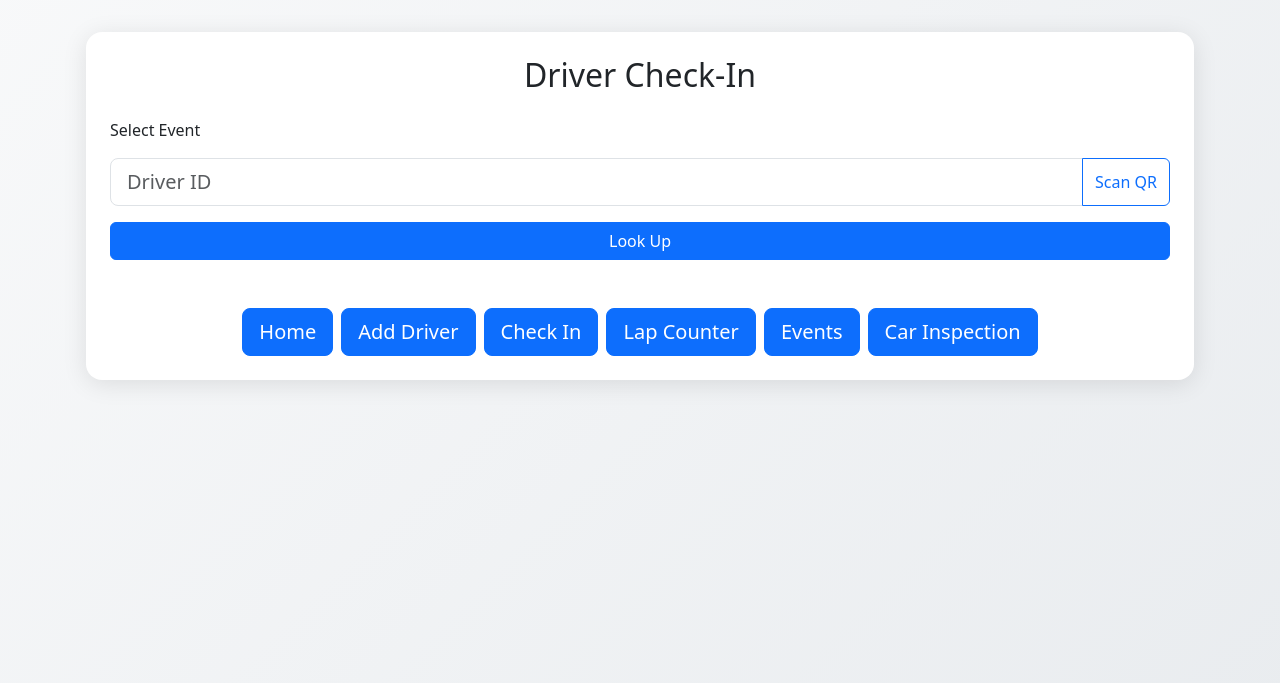
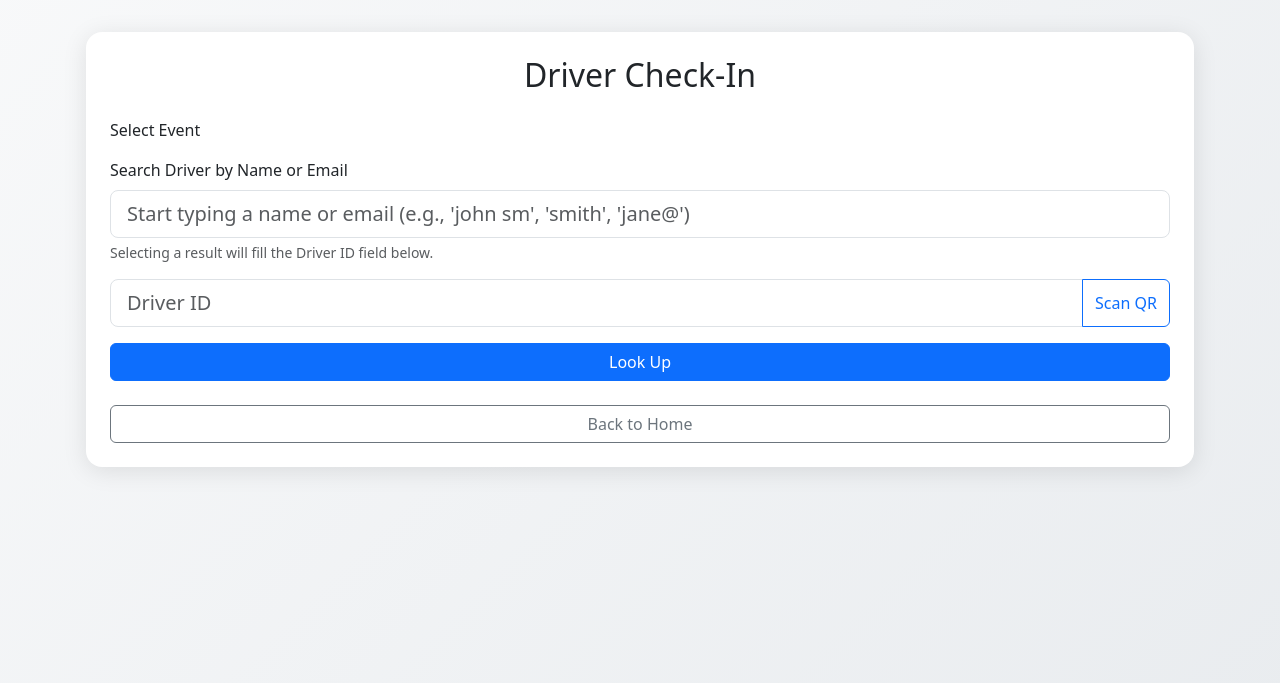
Before and after one commit to johnatrootdynamics/Race-Keeper, a Flask app: page /check_in in a window 1280 px wide. Shown: the part 66-749 px from the top of the page. Run offline with Flask 3, Linux system fonts and the light colour scheme; the visitor is signed in with stand-in values (Sample User, id 1); data that the repository does not hold is empty; some libraries are stand-ins or nearby versions.

Commit message:
instasearch

```diff
--- a/app.py
+++ b/app.py
@@ -1,5 +1,3 @@
-# app.pyd
-
 from flask import *
 from flask_mysqldb import MySQL
 from werkzeug.utils import secure_filename
@@ -37,14 +35,9 @@ SECRET_KEY = "GSypLUEoucbfk1rVm7EmKSu5ApdEwkqiFHq8VzV4"
 BUCKET_NAME = "oswimages"
 MINIO_API_HOST = "https://s3-api.root-dynamics.com"
 
-
 app.config['BOLD_API_BASE']    = "https://api.boldsign.com/v1"
 app.config['BOLD_API_KEY']     = "MzdkZDFmN2YtOWQwZS00YjM4LWIyYTUtMmFkNDdiMjMxZGMw"
 app.config['BOLD_TEMPLATE_ID'] = "e5c8f024-64df-4bdc-9142-3a04c01a154a"
-
-
-
-
 
 mysql = MySQL(app)
 login_manager = LoginManager()
@@ -52,7 +45,6 @@ login_manager.init_app(app)
 login_manager.login_view = 'login'
 
 roles = ["user","admin"]
-
 
 @app.template_global()
 def get_all_drivers():
@@ -62,16 +54,16 @@ def get_all_drivers():
     cur.close()
     return ds
 
-#To pull profile picture for navbar
+# To pull profile picture for navbar
 @app.context_processor
 def inject_profile_pic():
     fallback = url_for("static", filename="img/default_profile.png")
     if current_user.is_authenticated:
-        cur = mysql.connection.cursor()
+        cur = mysql.connection.cursor(DictCursor)  # ensure dict rows
         cur.execute("SELECT picture_path FROM drivers WHERE id = %s", (current_user.id,))
         row = cur.fetchone()
         cur.close()
-        if row and row["picture_path"]:
+        if row and row.get("picture_path"):
             return dict(profile_pic_url=row["picture_path"])
     return dict(profile_pic_url=fallback)
 
@@ -93,7 +85,7 @@ def role_required(*roles):
 
 @login_manager.user_loader
 def load_user(user_id):
-    cursor = mysql.connection.cursor()
+    cursor = mysql.connection.cursor(DictCursor)
     cursor.execute('SELECT * FROM drivers WHERE id = %s', (user_id,))
     user = cursor.fetchone()
     cursor.close()
@@ -125,7 +117,7 @@ def register():
         phone_number  = request.form['phone_number']
         dclass        = request.form['dclass']
         username      = request.form['username']
-        email         = request.form['email']          # ← NEW
+        email         = request.form['email']
         password      = request.form['password']
         hashed_pwd    = generate_password_hash(password, method='scrypt')
 
@@ -158,7 +150,7 @@ def register():
         """, (
             first_name, last_name, city, state, zipcode,
             date_of_birth, address, phone_number, picture_path,
-            dclass, username, email, hashed_pwd, role      # ← email inserted here
+            dclass, username, email, hashed_pwd, role
         ))
         mysql.connection.commit()
         cur.close()
@@ -170,7 +162,6 @@ def register():
         'register.html',
         show_role_selection=show_role_selection
     )
-
 
 @app.route('/login', methods=['GET', 'POST'])
 def login():
@@ -201,66 +192,12 @@ def login():
 
     return render_template('login.html')
 
-
 def get_driver_data(driver_id):
     cur = mysql.connection.cursor(DictCursor)
     cur.execute("SELECT * FROM drivers WHERE id = %s", (driver_id,))
     driver_data = cur.fetchone()
     cur.close()
     return driver_data
-
-@app.route('/drivers_data', methods=['POST'])
-@login_required
-@role_required('admin')
-def drivers_data():
-    # DataTables parameters
-    start  = int(request.form.get('start', 0))
-    length = int(request.form.get('length', 10))
-    search = request.form.get('search[value]', '').strip()
-    order_col_index = request.form.get('order[0][column]', '0')
-    order_dir       = request.form.get('order[0][dir]', 'asc')
-
-    # map column index to actual column name
-    columns = ['class', 'first_name', 'last_name']
-    order_col = columns[int(order_col_index)]
-
-    cur = mysql.connection.cursor(DictCursor)
-
-    # 1) Total record count
-    cur.execute("SELECT COUNT(*) AS cnt FROM drivers")
-    total = cur.fetchone()['cnt']
-
-    # 2) Filtered count + data
-    base_sql = "FROM drivers WHERE 1"
-    params = []
-    if search:
-        base_sql += " AND (first_name LIKE %s OR last_name LIKE %s OR class LIKE %s)"
-        term = f"%{search}%"
-        params += [term, term, term]
-
-    # filtered count
-    cur.execute(f"SELECT COUNT(*) AS cnt {base_sql}", params)
-    filtered = cur.fetchone()['cnt']
-
-    # fetch paged rows
-    data_sql = f"""
-      SELECT id, class, first_name, last_name
-      {base_sql}
-      ORDER BY {order_col} {order_dir}
-      LIMIT %s OFFSET %s
-    """
-    params += [length, start]
-    cur.execute(data_sql, params)
-    rows = cur.fetchall()
-    cur.close()
-
-    return jsonify({
-      "draw": int(request.form.get('draw', 1)),
-      "recordsTotal": total,
-      "recordsFiltered": filtered,
-      "data": rows
-    })
-
 
 def get_car_data(car_id):
     cur = mysql.connection.cursor(DictCursor)
@@ -282,16 +219,13 @@ def generate_qr_code(data, filename):
     img = qr.make_image(fill_color="black", back_color="white")
     img.save(filename)
 
-
-
 def get_events_for_today():
     today = datetime.now().date()
-    cur = mysql.connection.cursor()
+    cur = mysql.connection.cursor(DictCursor)  # ensure dict rows for templates
     cur.execute("SELECT * FROM events WHERE DATE(event_date) = %s", (today,))
     events = cur.fetchall()
     cur.close()
     return events
-
 
 def get_car_data_by_driver(driver_id):
     cur = mysql.connection.cursor(DictCursor)
@@ -312,12 +246,11 @@ def index():
 
     # Admins see the full driver dashboard
     if current_user.role == 'admin':
-        cur = mysql.connection.cursor()
+        cur = mysql.connection.cursor(DictCursor)
         cur.execute("SELECT * FROM drivers")
         drivers = cur.fetchall()
         cur.close()
-        events = get_events_for_today()
-        return render_template('index.html', drivers=drivers,events=events)
+        return render_template('index.html', drivers=drivers)
 
     # Any other role is forbidden
     abort(403)
@@ -419,10 +352,6 @@ def driver_profile(driver_id):
         today_checkins=today_checkins
     )
 
-
-
-
-
 @app.route('/delete_driver/<int:driver_id>', methods=['POST'])
 @login_required
 def delete_driver(driver_id):
@@ -448,7 +377,6 @@ def delete_driver(driver_id):
     else:
         return "Driver not found"
 
-
 @app.route('/delete_event/<int:event_id>', methods=['POST'])
 @login_required
 @role_required("admin")
@@ -471,10 +399,6 @@ def delete_event(event_id):
     else:
         return "Event not found"
 
-
-
-
-
 @app.route('/car/<int:car_id>')
 @login_required
 def car_info(car_id):
@@ -491,11 +415,9 @@ def car_info(car_id):
     else:
         return "Car not found"
 
-
 @app.route('/<filename>', methods=['POST'])
 def get_picture():
     return 'upload/'
-
 
 @app.route('/upload', methods=['POST'])
 def upload_file():
@@ -513,7 +435,6 @@ def upload_file():
         return 'File uploaded successfully'
 
     return 'Invalid file format'
-
 
 @app.route('/driver/<int:driver_id>/upload_picture', methods=['POST'])
 @login_required
@@ -555,8 +476,6 @@ def upload_driver_picture(driver_id):
     flash('Profile picture updated!', 'success')
     return redirect(url_for('driver_profile', driver_id=driver_id))
 
-
-
 @app.route('/add_car/<int:driver_id>', methods=['GET', 'POST'])
 @login_required
 def add_car(driver_id):
@@ -568,12 +487,9 @@ def add_car(driver_id):
         make = request.form['make']
         model = request.form['model']
         year = request.form['year']
-        # Add other form fields
         # Handle file upload (picture)
         if "picture" in request.files:
             file = request.files["picture"]
-        # If the user does not select a file, the browser submits an
-        # empty file without a filename.
             if file.filename != "":
                 picture = request.files['picture']
                 if picture and allowed_file(file.filename):
@@ -587,7 +503,6 @@ def add_car(driver_id):
             else:
                 picture_path = None
 
-
         # Insert data into database
         cur = mysql.connection.cursor()
         cur.execute("INSERT INTO cars (make, model, year, picture_path, driver_id) VALUES (%s, %s, %s, %s, %s)", (make, model, year, picture_path, driver_id))
@@ -598,19 +513,16 @@ def add_car(driver_id):
 
     return render_template('add_car.html', driver_id=driver_id)
 
-
 @app.route('/delete_car/<int:car_id>/<int:driver_id>', methods=['POST', 'GET'])
 @login_required
 def delete_car(car_id,driver_id):
     if current_user.id != current_user.id and current_user.role != 'admin':
         abort(403)
     cur = mysql.connection.cursor()
-    driverid = driver_id
     cur.execute("DELETE FROM cars WHERE id = %s", (car_id,))
     mysql.connection.commit()
     cur.close()
     return redirect(url_for('driver_profile',driver_id=driver_id))
-    #return redirect(url_for('index'))
 
 @app.route('/create_event', methods=['GET', 'POST'])
 @login_required
@@ -634,30 +546,21 @@ def create_event():
 
     return render_template('create_event.html')
 
-
-
-
 @app.route('/events')
 @login_required
 def events():
     if current_user.role != 'admin':
         abort(403)
-    today = datetime.now().date()
-    cur = mysql.connection.cursor()
-    #cur.execute("SELECT * FROM events WHERE event_date = %s", (today,))
+    cur = mysql.connection.cursor(DictCursor)
     cur.execute("SELECT * FROM events")
     events = cur.fetchall()
     cur.close()
     return render_template('events.html', events=events)
 
-
-
 @app.route('/event_check_ins', methods=['GET', 'POST'])
 @login_required
 def event_check_ins():
     passed_event_id = request.args.get('event_id', None)
-
-
 
     if current_user.role != 'admin':
         abort(403)
@@ -668,9 +571,7 @@ def event_check_ins():
     cur.close()
 
     selected_event_id = None
-    messages = []
     if passed_event_id:
-        event_id = passed_event_id
         cur = mysql.connection.cursor()
         cur.execute("""
             SELECT DISTINCT
@@ -685,11 +586,7 @@ def event_check_ins():
         """, (passed_event_id,))
         check_ins = cur.fetchall()
         cur.close()
-
-        for check_in in check_ins:
-            hello = "hello"
         return render_template('event_check_ins.html', check_ins=check_ins, events=events, passed_event_id=passed_event_id)
-
 
     if request.method == 'POST':
         selected_event_id = int(request.form.get('event_id'))
@@ -710,23 +607,16 @@ def event_check_ins():
         """, (selected_event_id,))
         check_ins = cur.fetchall()
         cur.close()
-
-        for check_in in check_ins:
-            hello = "hello"
         return render_template('event_check_ins.html', check_ins=check_ins, events=events, selected_event_id=selected_event_id)
 
     return render_template('event_check_ins.html', events=events, selected_event_id=selected_event_id)
-
-
-
-
 
 @app.route('/car_inspection', methods=['GET', 'POST'])
 @login_required
 def car_inspection():
     if current_user.role != 'admin':
         abort(403)
-    messages = []  # Create an empty list to store messages
+    messages = []
 
     if request.method == 'POST':
         car_id = request.form.get('car_id')
@@ -738,7 +628,7 @@ def car_inspection():
         ins_bat = request.form.get('ins_bat')
 
         # Validate if the car exists
-        cur = mysql.connection.cursor()
+        cur = mysql.connection.cursor(DictCursor)
         cur.execute("SELECT driver_id FROM cars WHERE id = %s", (car_id,))
         car_data = cur.fetchone()
         cur.close()
@@ -746,22 +636,20 @@ def car_inspection():
         if car_data:
             driver_id = car_data['driver_id']
             # Get driver_class from drivers table
-            cur = mysql.connection.cursor()
+            cur = mysql.connection.cursor(DictCursor)
             cur.execute("SELECT class FROM drivers WHERE id = %s", (driver_id,))
             driver_class = cur.fetchone()
             cur.close()
 
             # Check if the driver is checked in for the selected event
-            cur = mysql.connection.cursor()
+            cur = mysql.connection.cursor(DictCursor)
             cur.execute("SELECT checked_in FROM check_ins WHERE driver_id = %s AND event_id = %s", (driver_id, event_id,))
             check_in_data = cur.fetchone()
             cur.close()
 
             if check_in_data and check_in_data['checked_in']:
-                # Driver is checked in, proceed with inspection
-
                 # Check if the car has already passed inspection for the specified event
-                cur = mysql.connection.cursor()
+                cur = mysql.connection.cursor(DictCursor)
                 cur.execute("SELECT inspection_status FROM car_inspections WHERE car_id = %s AND event_id = %s", (car_id, event_id,))
                 inspection_data = cur.fetchone()
                 cur.close()
@@ -769,7 +657,6 @@ def car_inspection():
                 if not inspection_data:
                     # Check if all checkboxes are checked
                     if ins_fluid and ins_helmet and ins_fireext and ins_cage and ins_bat:
-                        # Car has not been inspected for this event and all checkboxes are checked, proceed with inspection
                         cur = mysql.connection.cursor()
                         cur.execute("INSERT INTO car_inspections (car_id, event_id, driver_id, driver_class, inspection_status, inspection_datetime) VALUES (%s, %s, %s, %s, 'Passed', NOW())",
                                     (car_id, event_id, driver_id, driver_class['class']))
@@ -791,22 +678,6 @@ def car_inspection():
 
     return render_template('car_inspection.html', events=events, messages=messages)
 
-
-
-
-
-
-
-
-
-
-
-
-
-
-
-
-
 def upload_object(filename, data, length, bucket):
     client = Minio('s3-api.root-dynamics.com', ACCESS_KEY, SECRET_KEY)
 
@@ -820,11 +691,8 @@ def upload_object(filename, data, length, bucket):
     client.put_object(bucket, filename, data, length)
     print(f"{filename} is successfully uploaded to bucket {bucket}.")
 
-
 def allowed_file(filename):
     return "." in filename and filename.rsplit(".", 1)[1].lower() in ALLOWED_EXTENSIONS
-
-
 
 @app.route('/register_run', methods=['GET', 'POST'])
 def register_run():
@@ -856,8 +724,6 @@ def register_run():
     events = cursor.fetchall()
     cursor.close()
     return render_template('laps.html', events=events)
-
-
 
 @app.route('/event_info/<int:event_id>')
 @login_required
@@ -948,10 +814,6 @@ def event_info(event_id):
         top_driver=top_driver
     )
 
-
-
-
-
 def create_boldsign_request(driver_id, event_id):
     """
     Sends your waiver template to BoldSign via the /template/send endpoint.
@@ -985,7 +847,6 @@ def create_boldsign_request(driver_id, event_id):
     resp.raise_for_status()
     return resp.json()["documentId"]
 
-
 def get_boldsign_signing_url(document_id, signer_email, driver_id):
     api_key = app.config.get('BOLD_API_KEY')
     base    = app.config.get('BOLD_API_BASE')
@@ -1014,7 +875,6 @@ def get_boldsign_signing_url(document_id, signer_email, driver_id):
     )
     resp.raise_for_status()
     return resp.json()["signLink"]
-
 
 @app.route('/driver/<int:driver_id>/waiver/<int:event_id>')
 @login_required
@@ -1050,16 +910,13 @@ def start_waiver(driver_id, event_id):
     # embed it (or redirect) — here we redirect into an iframe page
     return render_template('waiver_embed.html', signing_url=signing_url)
 
-
-
 @app.route('/boldsign/webhook', methods=['POST'])
 def boldsign_webhook():
     # 1) Capture the incoming JSON
     payload = request.get_json(force=True, silent=True) or {}
     app.logger.info("🔔 BoldSign webhook payload: %s", payload)
 
-    # 2) Pull out the documentId & status from whatever section BoldSign used
-    #    (in your payload it lives under payload['data']['documentId'])
+    # 2) Pull out the documentId & status
     data      = payload.get('data', {}) or {}
     doc_block = payload.get('document', {}) or {}
     document_id = (
@@ -1081,7 +938,6 @@ def boldsign_webhook():
 
     app.logger.info("ℹ️  Found document_id=%s status=%s", document_id, status)
 
-    # 3) Only when status shows Completed (or whatever your workflow calls it)
     if status in ("completed", "signing_complete", "signed"):
         cur = mysql.connection.cursor()
         rows = cur.execute("""
@@ -1101,7 +957,6 @@ def boldsign_webhook():
         app.logger.warning("⚠️ Ignoring webhook for document_id=%s with status=%s", document_id, status)
 
     return jsonify({"received": True}), 200
-
 
 @app.route('/final_check_in', methods=['POST'])
 @login_required
@@ -1172,6 +1027,52 @@ def final_check_in():
     flash('Driver checked in successfully!', 'success')
     return redirect(url_for('check_in'))
 
+# ─────────────────────────────────────────────────────────────
+# NEW: Lightweight driver search API (name/email → list of matches)
+# ─────────────────────────────────────────────────────────────
+@app.route('/api/drivers/search')
+@login_required
+@role_required("admin")
+def api_search_drivers():
+    """
+    AJAX endpoint to search drivers by name (first/last or both) or email fragment.
+    Returns: [{id, full_name, email, label}] limited to 10.
+    """
+    q_raw = request.args.get('q', '') or ''
+    q = q_raw.strip()
+    try:
+        limit = min(int(request.args.get('limit', 10)), 25)
+    except ValueError:
+        limit = 10
+
+    if len(q) < 2:
+        return jsonify([])
+
+    like = f"%{q}%"
+    cur = mysql.connection.cursor(DictCursor)
+    cur.execute("""
+        SELECT id, first_name, last_name, email
+          FROM drivers
+         WHERE first_name LIKE %s
+            OR last_name  LIKE %s
+            OR CONCAT(first_name, ' ', last_name) LIKE %s
+            OR email LIKE %s
+         ORDER BY last_name, first_name
+         LIMIT %s
+    """, (like, like, like, like, limit))
+    rows = cur.fetchall()
+    cur.close()
+
+    results = []
+    for r in rows:
+        full_name = f"{r['first_name']} {r['last_name']}".strip()
+        results.append({
+            "id": r["id"],
+            "full_name": full_name,
+            "email": r["email"],
+            "label": f"{full_name} — {r['email']}"
+        })
+    return jsonify(results)
 
 @app.route('/check_in', methods=['GET', 'POST'])
 @login_required
@@ -1212,9 +1113,6 @@ def check_in():
         cars=cars
     )
 
-
-
 if __name__ == '__main__':
     app.run(debug=True, host='0.0.0.0', port=80)
-
     #app.run(debug=True)
--- a/templates/check_in.html
+++ b/templates/check_in.html
@@ -32,6 +32,13 @@
     #qr-reader {
       max-width: 500px;
       margin: 1rem auto 0;
+    }
+    /* ---------- Typeahead dropdown ---------- */
+    #driver_results {
+      border-radius: 0.5rem;
+    }
+    #driver_results .list-group-item {
+      cursor: pointer;
     }
   </style>
 </head>
@@ -69,11 +76,17 @@
                        value="{{ event.id }}"
                        autocomplete="off"
                        required
-                       {% if event.id|string == driver_id|string %}checked{% endif %}>
+                       {% if selected_event_id and (event.id|string == selected_event_id|string) %}checked{% endif %}>
                 <label class="btn btn-outline-primary w-100 p-3 text-start"
                        for="event_{{ event.id }}">
                   <div class="fw-bold">{{ event.event_name }}</div>
-                  <small class="text-muted">{{ event.event_date.strftime('%Y-%m-%d') }}</small>
+                  <small class="text-muted">
+                    {% if event.event_date.__class__.__name__ == 'date' %}
+                      {{ event.event_date.strftime('%Y-%m-%d') }}
+                    {% else %}
+                      {{ event.event_date }}
+                    {% endif %}
+                  </small>
                 </label>
               </div>
             {% endfor %}
@@ -82,6 +95,23 @@
         </div>
 
         <!-- 2) Driver lookup -->
+        <div class="mb-3">
+          <label class="form-label">Search Driver by Name or Email</label>
+          <div class="position-relative">
+            <input type="text"
+                   class="form-control form-control-lg"
+                   placeholder="Start typing a name or email (e.g., 'john sm', 'smith', 'jane@')"
+                   id="driver_search" autocomplete="off">
+            <!-- Results dropdown -->
+            <div id="driver_results"
+                 class="list-group position-absolute w-100 shadow-sm"
+                 style="z-index: 1050; max-height: 280px; overflow-y: auto; display: none;">
+              <!-- JS will populate clickable <button> items here -->
+            </div>
+          </div>
+          <div class="form-text">Selecting a result will fill the Driver ID field below.</div>
+        </div>
+
         <div class="input-group mb-3">
           <input type="text"
                  class="form-control form-control-lg"
@@ -97,13 +127,13 @@
         <button type="submit" class="btn btn-primary w-100">Look Up</button>
       </form>
 
-      {% if driver_id %}
+      {% if driver_id and driver %}
         <hr class="my-4" />
         <h3 class="text-center mb-3">{{ driver.first_name }} {{ driver.last_name }}</h3>
         <form action="{{ url_for('final_check_in') }}" method="post"
               class="row g-3 needs-validation" novalidate>
           <input type="hidden" name="driver_id" value="{{ driver_id }}" />
-          <input type="hidden" name="event_id" value="{{ selected_event_id or driver_id }}" />
+          <input type="hidden" name="event_id" value="{{ selected_event_id }}" />
 
           <div class="col-md-6">
             <label for="car_id" class="form-label">Select a Car</label>
@@ -121,9 +151,7 @@
       {% endif %}
 
       <div class="d-grid gap-2 mt-4">
-                    <!-- Action buttons -->
-      {# ——— shared actions bar ——— #}
-      {% include "partials/_actions_bar.html" %}
+        <a href="{{ url_for('index') }}" class="btn btn-outline-secondary">Back to Home</a>
       </div>
     </div>
   </main>
@@ -139,8 +167,11 @@
       const scanBtn = document.getElementById('scanQRButton');
       const qrReaderElem = document.getElementById('qr-reader');
       const driverField = document.getElementById('driver_id');
+      const searchField = document.getElementById('driver_search');
+      const resultsBox = document.getElementById('driver_results');
       let qrScanner;
 
+      // ---- QR scanner: keep existing flow (Driver-ID only) ----
       scanBtn.addEventListener('click', () => {
         if (!qrScanner) qrScanner = new Html5Qrcode('qr-reader');
         qrReaderElem.classList.remove('d-none');
@@ -157,7 +188,73 @@
         ).catch(console.error);
       });
 
-      // Bootstrap validation
+      // ---- Debounce helper ----
+      const debounce = (fn, ms=250) => {
+        let t;
+        return (...args) => {
+          clearTimeout(t);
+          t = setTimeout(() => fn.apply(null, args), ms);
+        };
+      };
+
+      // ---- Render search results ----
+      function renderResults(items) {
+        resultsBox.innerHTML = '';
+        if (!items || items.length === 0) {
+          resultsBox.style.display = 'none';
+          return;
+        }
+        items.forEach(item => {
+          const btn = document.createElement('button');
+          btn.type = 'button';
+          btn.className = 'list-group-item list-group-item-action';
+          btn.textContent = item.label; // "Full Name — email"
+          btn.addEventListener('click', () => {
+            // Fill the Driver ID field (this drives the rest of your flow)
+            driverField.value = item.id;
+            // Show chosen name in the search box for clarity
+            searchField.value = item.full_name + ' — ' + item.email;
+            // Hide results
+            resultsBox.style.display = 'none';
+            resultsBox.innerHTML = '';
+            driverField.focus();
+          });
+          resultsBox.appendChild(btn);
+        });
+        resultsBox.style.display = 'block';
+      }
+
+      // ---- Query backend ----
+      const performSearch = debounce(async () => {
+        const q = (searchField.value || '').trim();
+        if (q.length < 2) {
+          renderResults([]);
+          return;
+        }
+        try {
+          const resp = await fetch(`/api/drivers/search?q=${encodeURIComponent(q)}&limit=10`, {
+            headers: { 'Accept': 'application/json' }
+          });
+          if (!resp.ok) throw new Error('Search failed');
+          const data = await resp.json();
+          renderResults(data);
+        } catch (e) {
+          console.error(e);
+          renderResults([]);
+        }
+      }, 250);
+
+      searchField.addEventListener('input', performSearch);
+      searchField.addEventListener('focus', () => {
+        if (resultsBox.children.length > 0) resultsBox.style.display = 'block';
+      });
+      document.addEventListener('click', (e) => {
+        if (!resultsBox.contains(e.target) && e.target !== searchField) {
+          resultsBox.style.display = 'none';
+        }
+      });
+
+      // ---- Bootstrap validation ----
       (() => {
         'use strict';
         const forms = document.querySelectorAll('.needs-validation');
```
